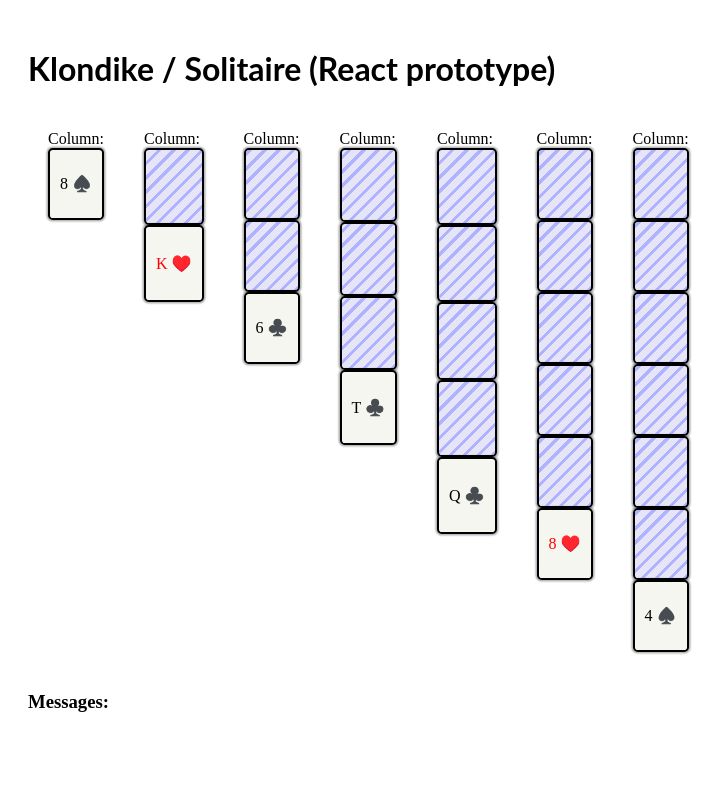
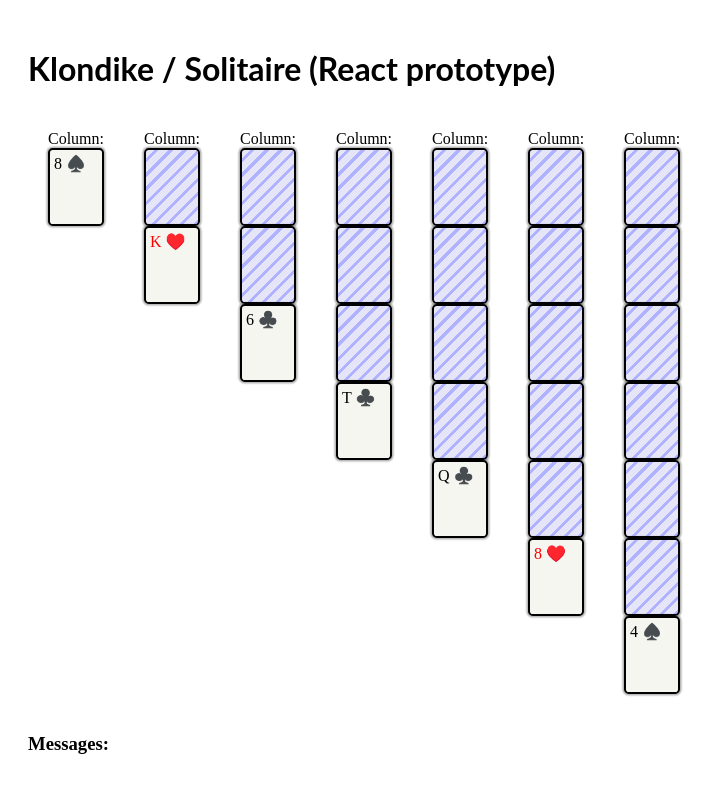
Before and after one commit to nbogie/Solitaire-minimal-React---temp, a React (Vite) app: page / in a window 1280 px wide. Shown: the top 792 px of the page, without its empty margins (0-725 px from the left). Built offline with nearby package versions, Linux system fonts and the light colour scheme.

Commit message:
move card symbols to top ready for overlap

```diff
--- a/src/style.css
+++ b/src/style.css
@@ -24,15 +24,16 @@
 
 .card {
     border: 2px solid black;
-    padding: 10px;
+    padding: 0.25rem;
     min-height: 30px;
     min-width: 30px;
     border-radius: 0.3rem;
     aspect-ratio: 2/3;
     /* drop shadow for playing card */
     box-shadow: 0 0 0.1rem 0.1rem rgba(0, 0, 0, 0.3);
-    display: grid;
-    place-items: center;
+    display: flex;
+    flex-direction: column;
+    justify-content: flex-start;
     user-select: none;
     background: rgb(246, 246, 241);
 }
```
